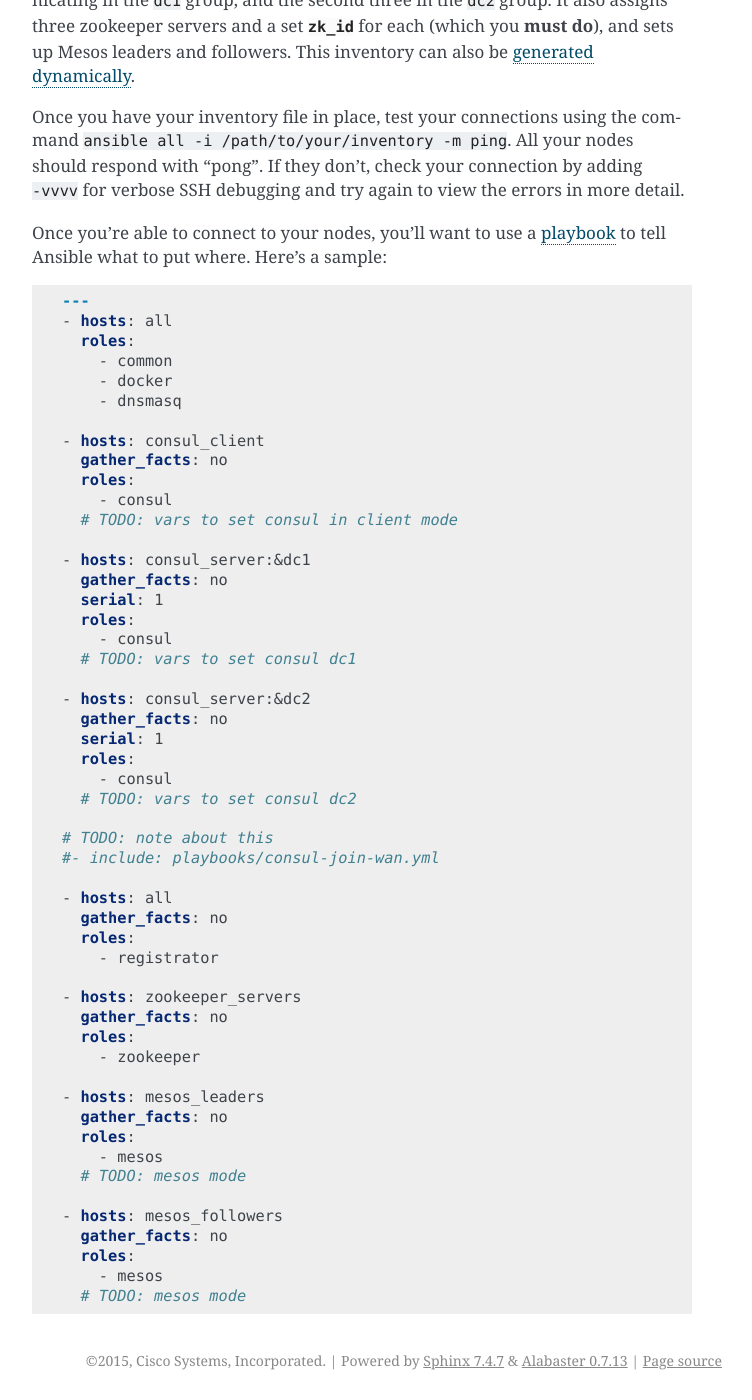
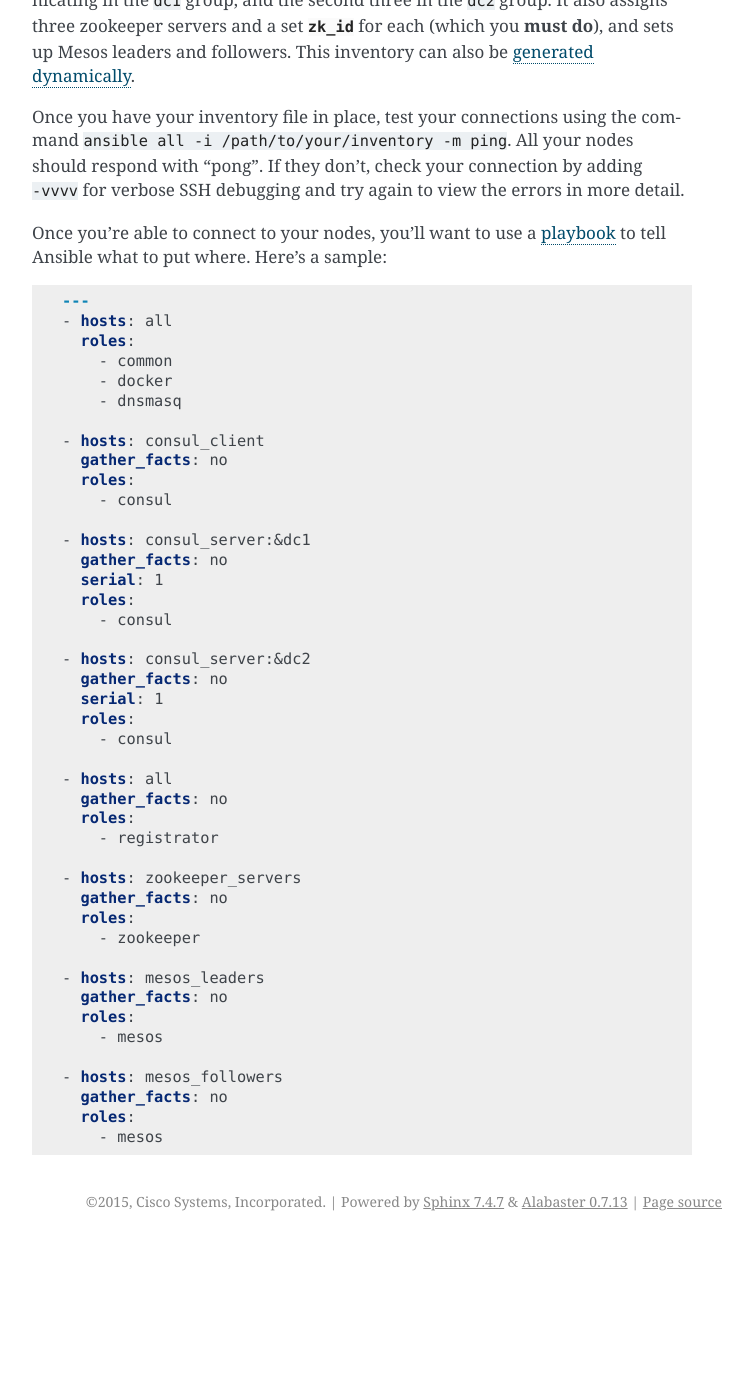
Before and after one commit to mantl/mantl, a Sphinx documentation site: the page built from docs/getting_started.rst, in a window 1280 px wide and 1400 px high, scrolled down 1213 px. Shown: the whole window, without its empty margins (388-1140 px from the left). Built offline with Sphinx 7.4.7, drawn with Linux system fonts in a browser that asks for light colours; after the commit the page ends 2454 px from its top, so only the background shows below that.

Commit message:
components(getting_started): remove TODOs

```diff
--- a/docs/getting_started.rst
+++ b/docs/getting_started.rst
@@ -87,24 +87,18 @@ Once you're able to connect to your nodes, you'll want to use a
       gather_facts: no
       roles:
         - consul
-      # TODO: vars to set consul in client mode
 
     - hosts: consul_server:&dc1
       gather_facts: no
       serial: 1
       roles:
         - consul
-      # TODO: vars to set consul dc1
 
     - hosts: consul_server:&dc2
       gather_facts: no
       serial: 1
       roles:
         - consul
-      # TODO: vars to set consul dc2
-
-    # TODO: note about this
-    #- include: playbooks/consul-join-wan.yml
 
     - hosts: all
       gather_facts: no
@@ -120,12 +114,10 @@ Once you're able to connect to your nodes, you'll want to use a
       gather_facts: no
       roles:
         - mesos
-      # TODO: mesos mode
 
     - hosts: mesos_followers
       gather_facts: no
       roles:
         - mesos
-      # TODO: mesos mode
 
 .. _generated dynamically: http://docs.ansible.com/intro_dynamic_inventory.html
```
